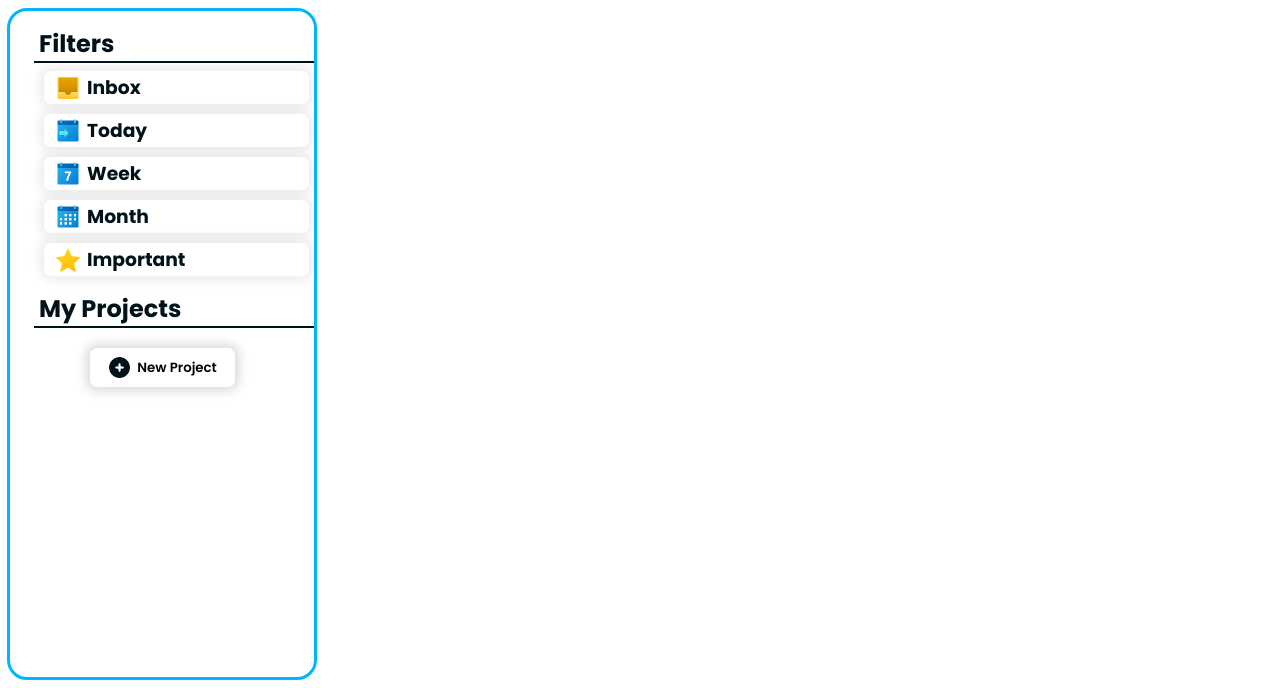
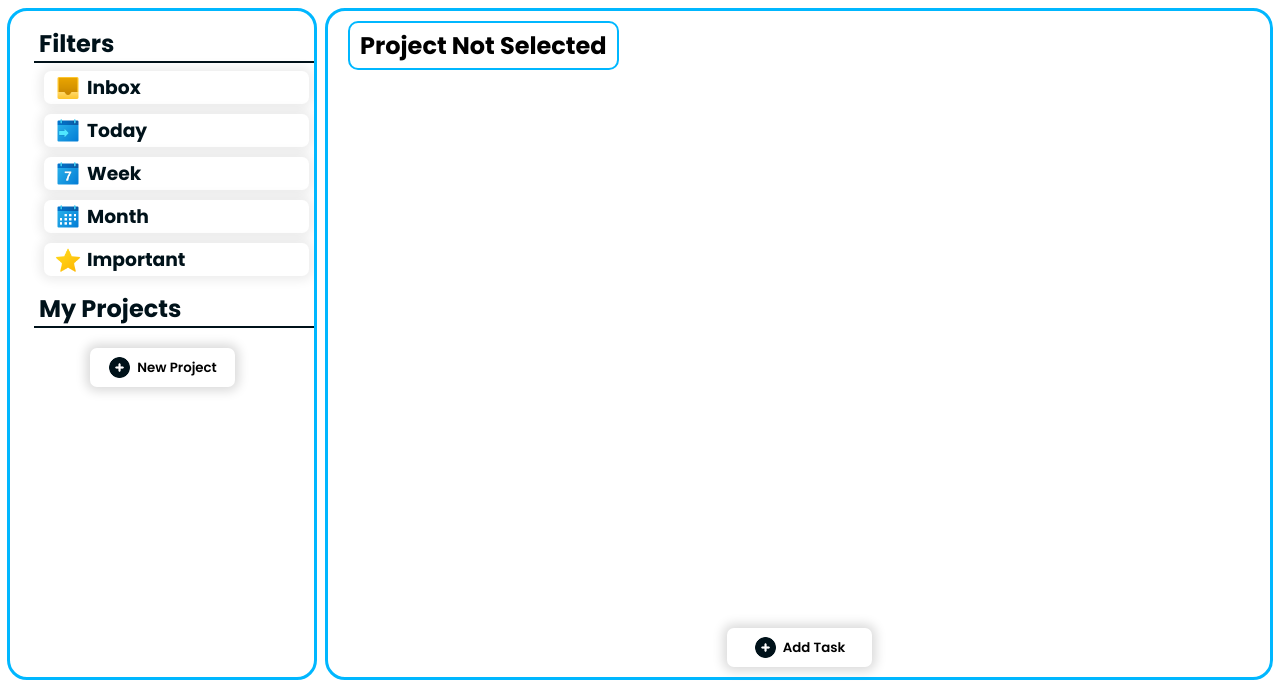
Before and after one commit to BMP29/Project-Todo-List, a website built with webpack: page src/index.html in a window 1280 px wide. Shown: the part 112-800 px from the top of the page. Built offline with nearby package versions, Linux system fonts and the light colour scheme.

Commit message:
Children elements added to project-area
the necessary elements needed to display the tasks
were added to project-area

```diff
--- a/src/index.html
+++ b/src/index.html
@@ -57,8 +57,13 @@
                 </button>
             </section>
         </div>
-        <div id="project-tasks">
+        <div id="project-area">
+            <h2 id="project-title">Project Not Selected</h2>
+            <div id="project-tasks">
+            </div>
 
+            <!--Change to only appear while a project is selected-->
+            <button id="btnAddTask">Add Task</button>
         </div>
     </main>
 </body>
```
